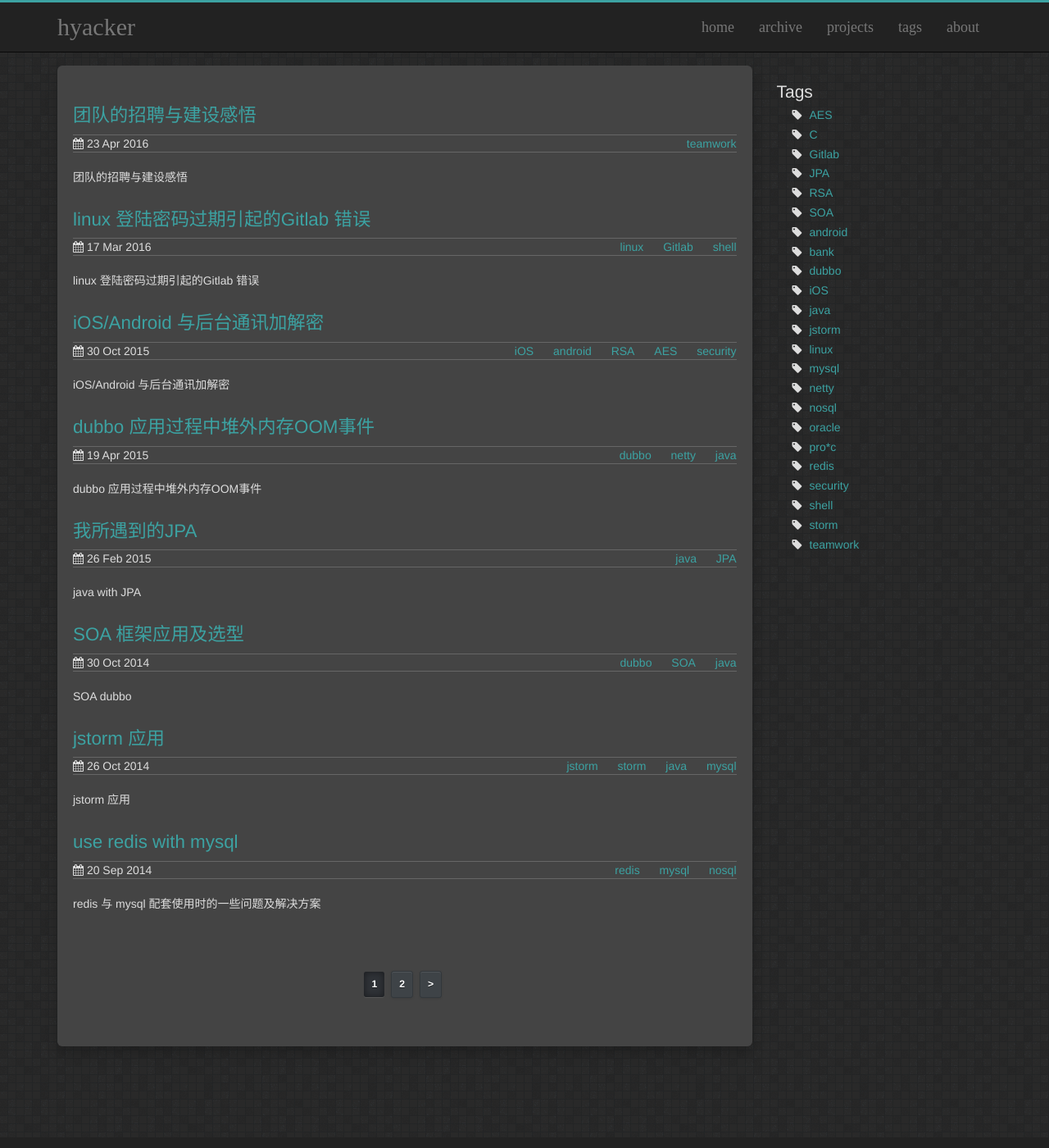
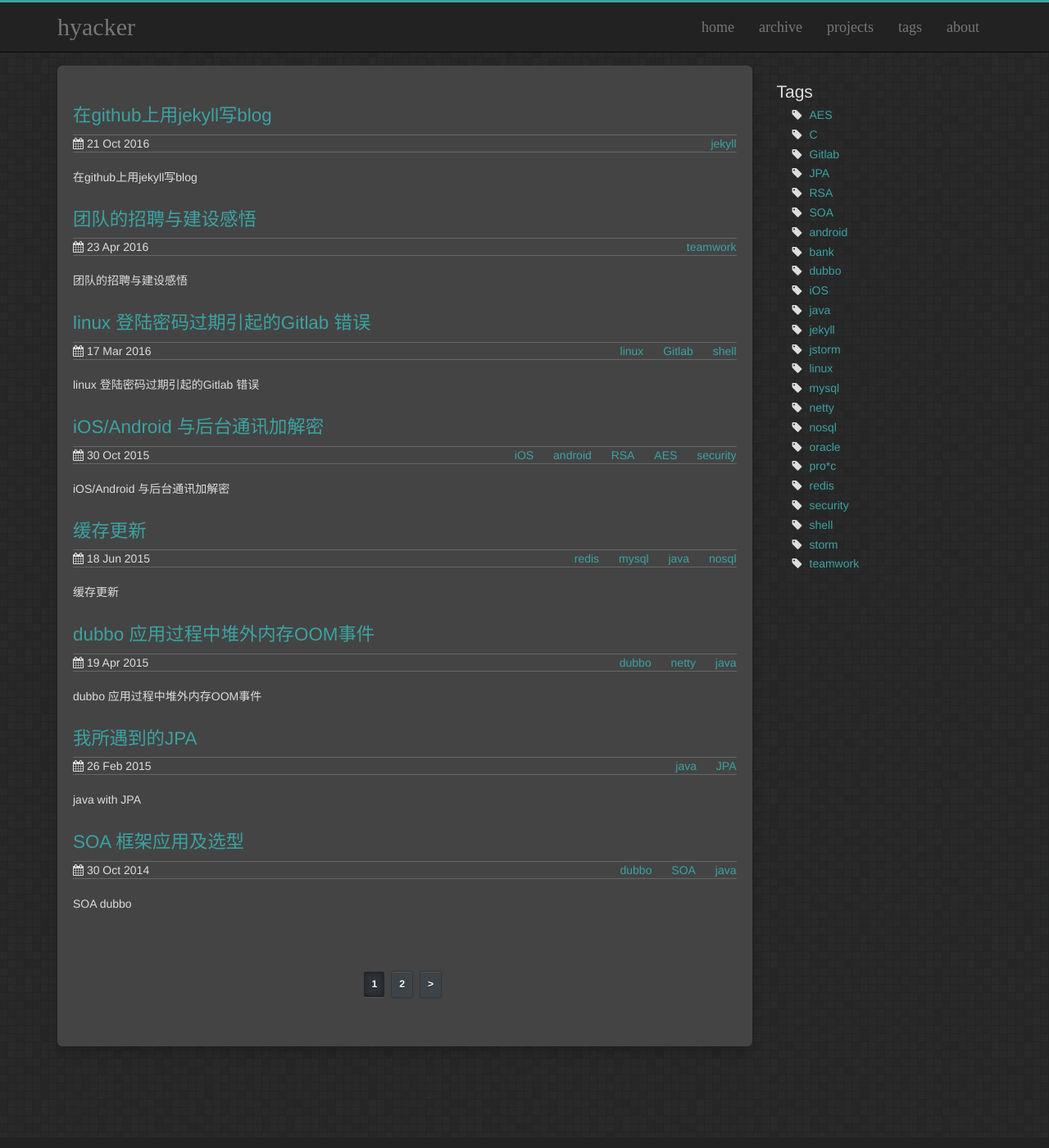
Before and after one commit to hyacker/hyacker.github.io, a Jekyll site: the page built from index.html, in a window 1280 px wide and 1400 px high. Shown: the whole window at 82% size. Built offline with Jekyll 4.4.1, drawn with Linux system fonts in a browser that asks for light colours; the list of posts is cut into pages by our own code.

```diff
--- a/_config.yml
+++ b/_config.yml
@@ -7,7 +7,7 @@ description: Software Developer
 url: https://hyacker.github.io
 
 # For a project page here should be a project name. Otherwise (for user's/organizaion's page leave it empty)
-baseurl: ''
+baseurl:
 
 share:
   facebook: true
@@ -31,7 +31,7 @@ social:
 # Google Analytics key, leave blank to ignore
 google_analytics_key:
 # Yandex metrika (https://metrica.yandex.com/) leave blank to ignore or put true to use
-yandex_metrica: true
+yandex_metrica:
 
 
 # Set this to your disqus shortname to enable comments. Note that the 'comments'
--- /dev/null
+++ b/_posts/2015-06-18-redis-mysql-update-cache.md
@@ -0,0 +1,13 @@
+---
+layout: post
+title: "缓存更新"
+date: 2015-06-18 21:39:10
+comments: true
+share: true
+description: 缓存更新
+tags:
+- redis
+- mysql
+- java
+- nosql
+---
--- /dev/null
+++ b/_posts/2016-10-21-github-jekyll.md
@@ -0,0 +1,10 @@
+---
+layout: post
+title: "在github上用jekyll写blog"
+date: 2016-10-21 23:27:10
+comments: true
+share: true
+description: 在github上用jekyll写blog
+tags:
+- jekyll
+---
```
